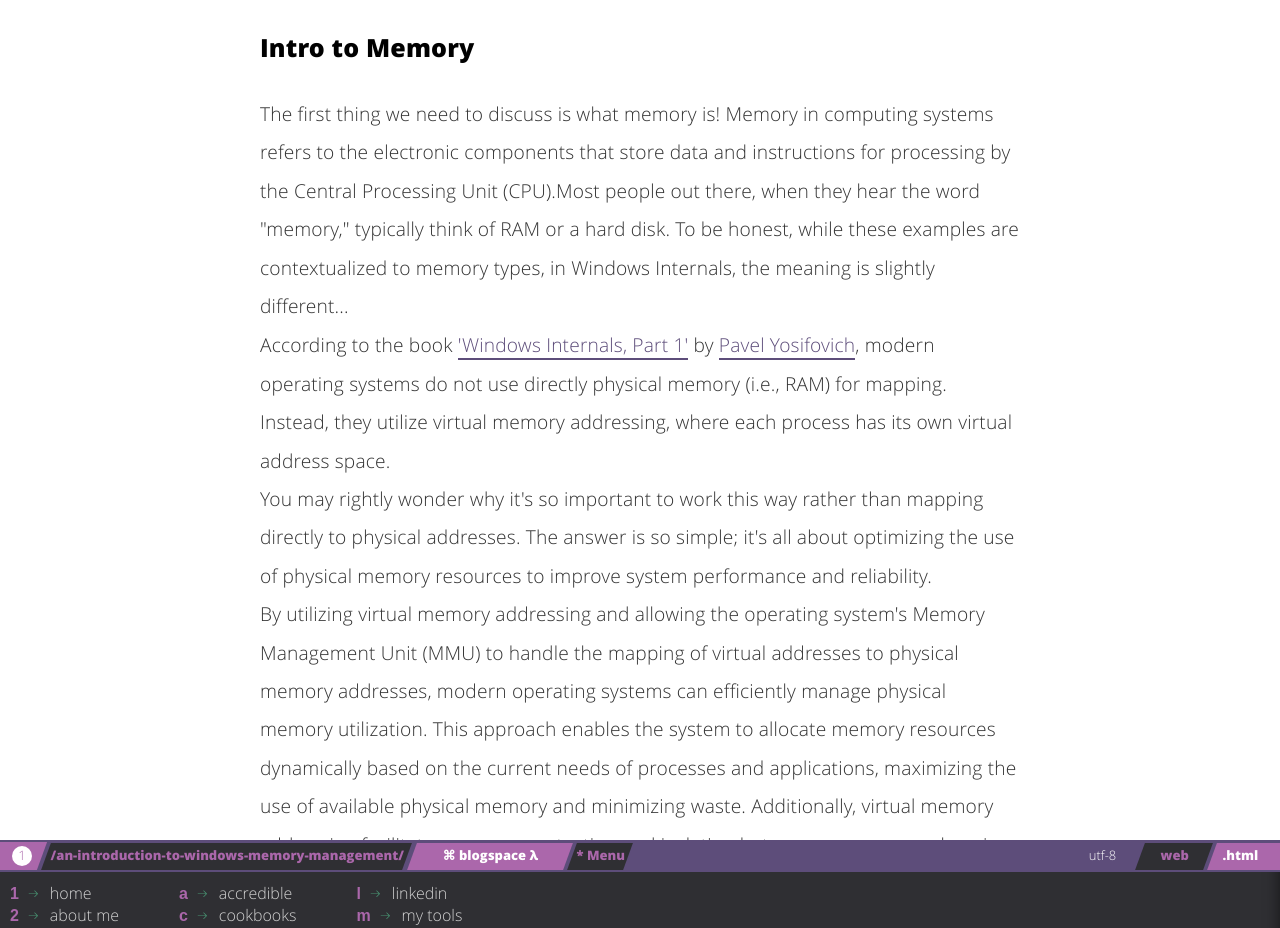
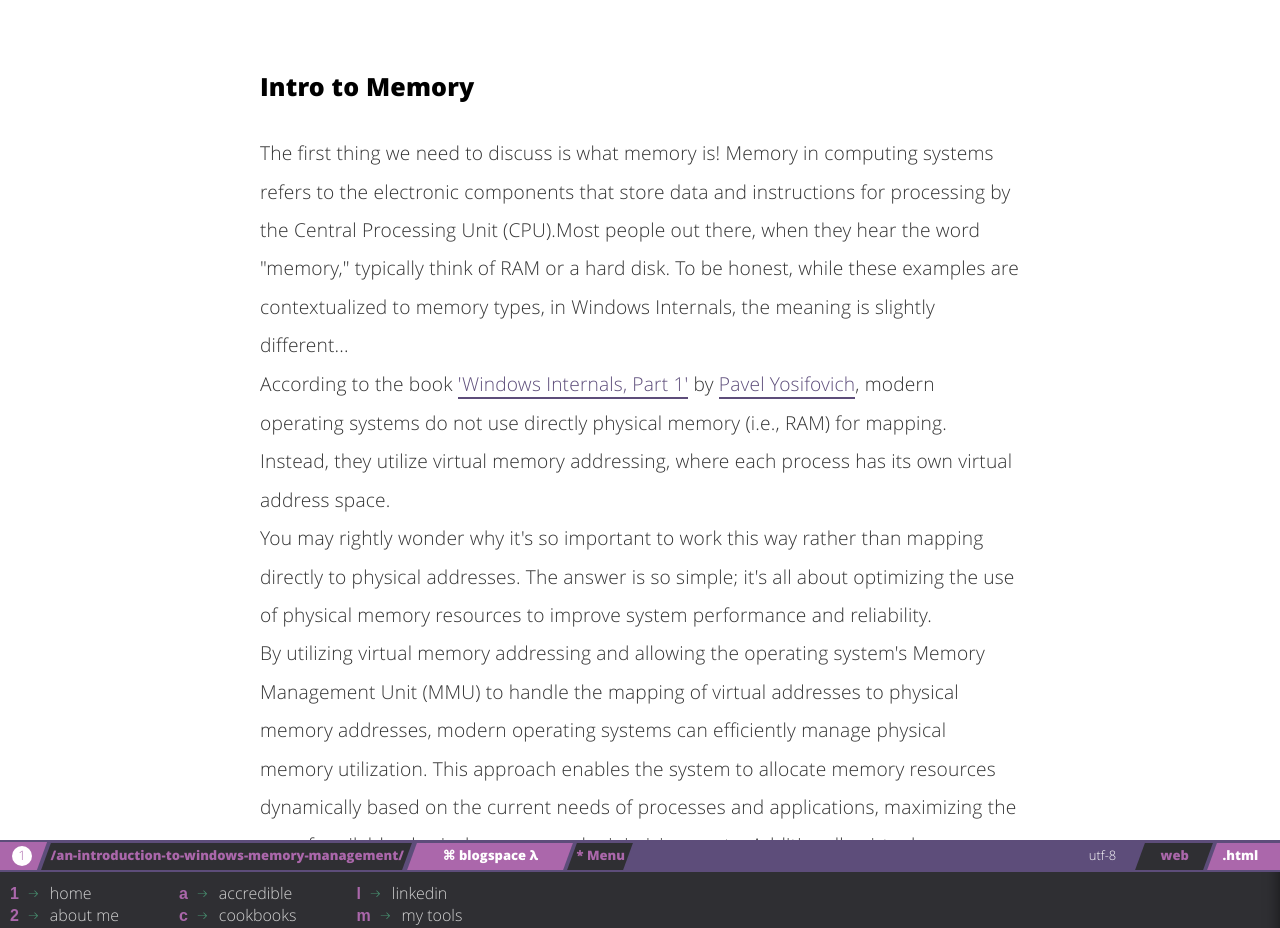
Before and after one commit to nickvourd/nickvourd.github.io, a Jekyll site: the page built from _posts/2024-04-17-an-introduction-to-windows-memory-management.md, in a window 1280 px wide. Shown: the part 797-1725 px from the top of the page. Built offline with Jekyll 4.4.1, drawn with Linux system fonts in a browser that asks for light colours.

Commit message:
An Introduction to Windows Memory Management (Part 2)

```diff
--- a/_posts/2024-04-17-an-introduction-to-windows-memory-management.md
+++ b/_posts/2024-04-17-an-introduction-to-windows-memory-management.md
@@ -139,7 +139,7 @@ function topFunction() {
 
 <div style="display: flex; justify-content: center;">
     <iframe src="https://giphy.com/embed/Yh30S0qiIw1wsF1L0T" width="480" height="350" frameBorder="0" class="giphy-embed" allowFullScreen></iframe>
-</div>
+</div><br />
 
 <h3>Intro to Memory</h3>
 
@@ -149,7 +149,7 @@ function topFunction() {
 
 You may rightly wonder why it's so important to work this way rather than mapping directly to physical addresses. The answer is so simple; it's all about optimizing the use of physical memory resources to improve system performance and reliability.<br />
 
-By utilizing virtual memory addressing and allowing the operating system's Memory Management Unit (MMU) to handle the mapping of virtual addresses to physical memory addresses, modern operating systems can efficiently manage physical memory utilization. This approach enables the system to allocate memory resources dynamically based on the current needs of processes and applications, maximizing the use of available physical memory and minimizing waste. Additionally, virtual memory addressing facilitates memory protection and isolation between processes, enhancing system stability and security (We will discuss memory protections later in this article).</p>
+By utilizing virtual memory addressing and allowing the operating system's Memory Management Unit (MMU) to handle the mapping of virtual addresses to physical memory addresses, modern operating systems can efficiently manage physical memory utilization. This approach enables the system to allocate memory resources dynamically based on the current needs of processes and applications, maximizing the use of available physical memory and minimizing waste. Additionally, virtual memory addressing facilitates memory protection and isolation between processes, enhancing system stability and security (We will discuss memory protections later in this article).<br /></p>
 
 <h3>Memory Structures</h3>
 
```
